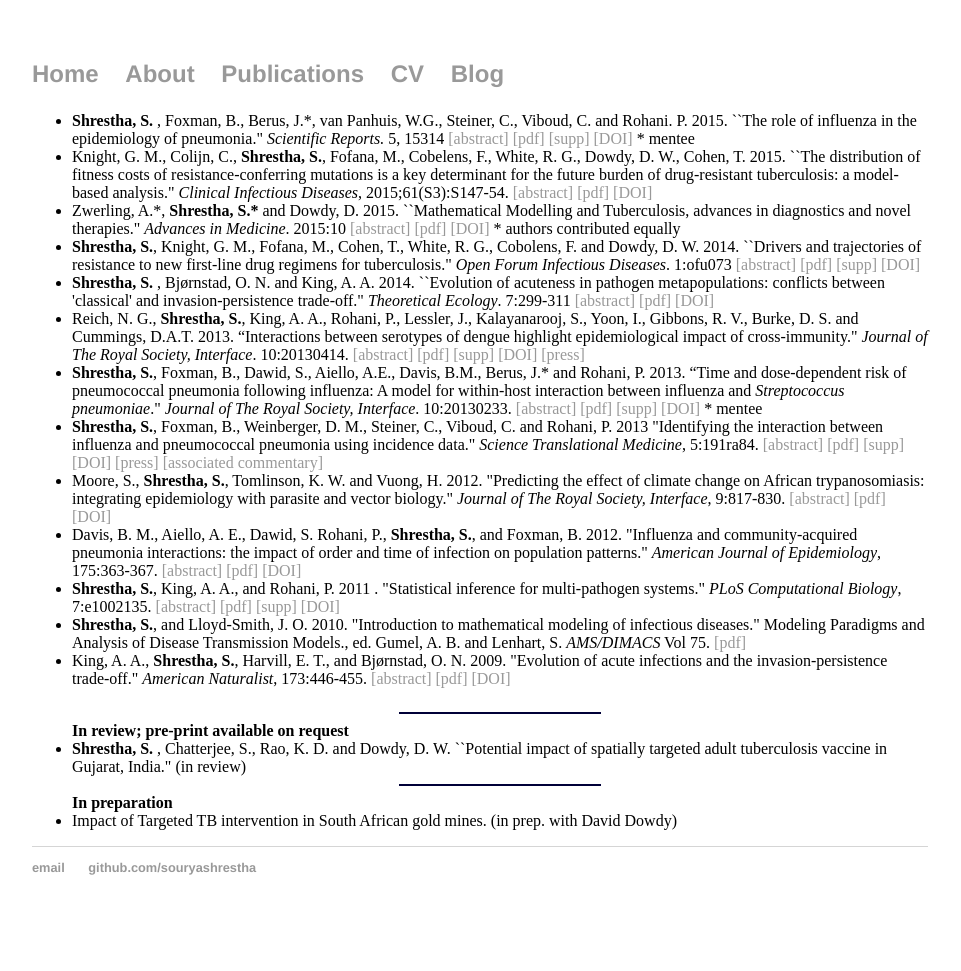
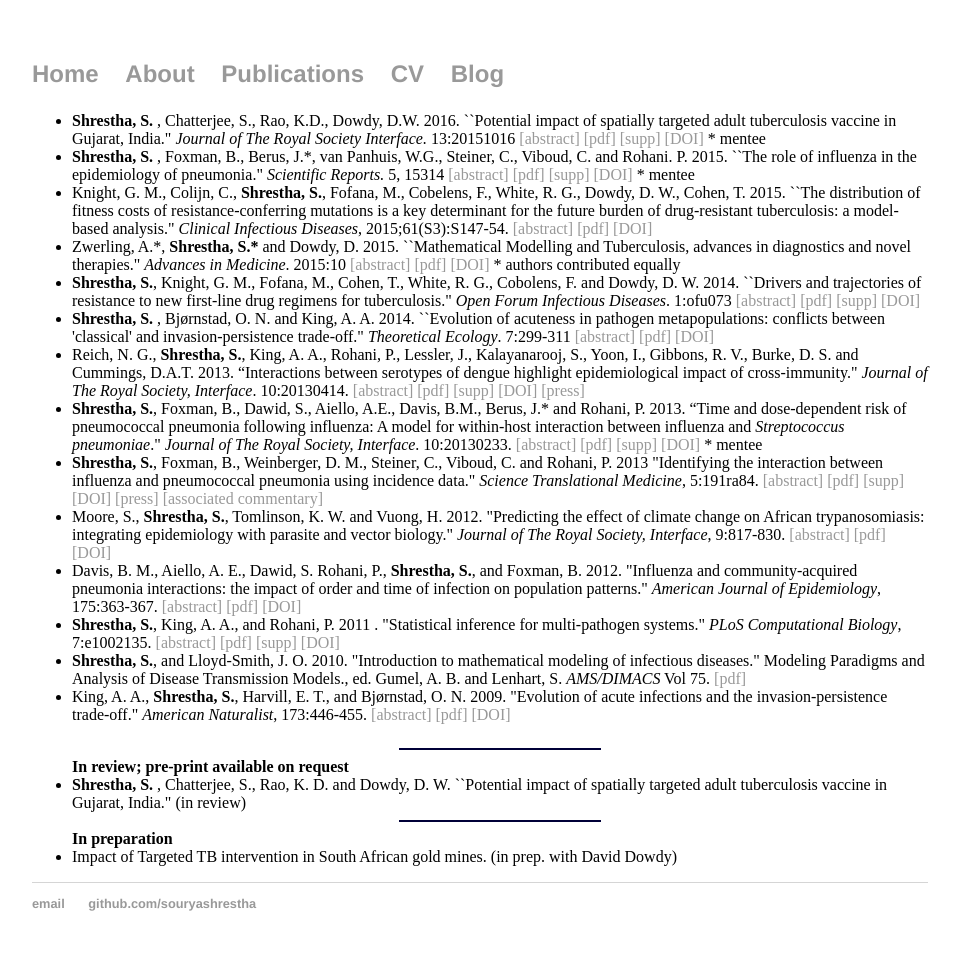
Before and after one commit to souryashrestha/souryashrestha.github.io, a Jekyll site: the page built from publications/index.html, in a window 1280 px wide. Shown: the whole page, without its empty margins (160-1121 px from the left). Built offline with Jekyll 4.4.1, drawn with Linux system fonts in a browser that asks for light colours; before the commit the page ends 935 px from its top, so only the background shows below that.

Commit message:
Update index.html

```diff
--- a/publications/index.html
+++ b/publications/index.html
@@ -6,7 +6,14 @@ title: Sourya Shrestha
 
 <ul>
 <p>
-<li> <b> Shrestha, S. </b> , Foxman, B., Berus, J.*, van Panhuis, W.G., Steiner, C., Viboud, C. and Rohani. P. 2015. ``The role of influenza in the epidemiology of pneumonia." <i> Scientific Reports. </i> 5, 15314
+<li> <b> Shrestha, S. </b> , Chatterjee, S., Rao, K.D., Dowdy, D.W. 2016. ``Potential impact of spatially targeted adult tuberculosis vaccine in Gujarat, India." <i> Journal of The Royal Society Interface. </i> 13:20151016
+<a style="text-decoration:none" href="abstracts/abstract_Shrestha2016.html" target="mainFrame">[abstract]</a>
+<a style="text-decoration:none" href="Shrestha2016.pdf" target="mainFrame">[pdf]</a>
+<a style="text-decoration:none" href="Shrestha2016_supp.pdf" target="mainFrame">[supp]</a>
+<a style="text-decoration:none" href="http://dx.doi.org/10.1098/rsif.2015.1016"  target="_blank">[DOI]</a>
+* mentee
+
+	<li> <b> Shrestha, S. </b> , Foxman, B., Berus, J.*, van Panhuis, W.G., Steiner, C., Viboud, C. and Rohani. P. 2015. ``The role of influenza in the epidemiology of pneumonia." <i> Scientific Reports. </i> 5, 15314
 <a style="text-decoration:none" href="abstracts/abstract_Shrestha2015.html" target="mainFrame">[abstract]</a>
 <a style="text-decoration:none" href="Shrestha2015.pdf" target="mainFrame">[pdf]</a>
 <a style="text-decoration:none" href="Shrestha2015_supp.pdf" target="mainFrame">[supp]</a>
```
